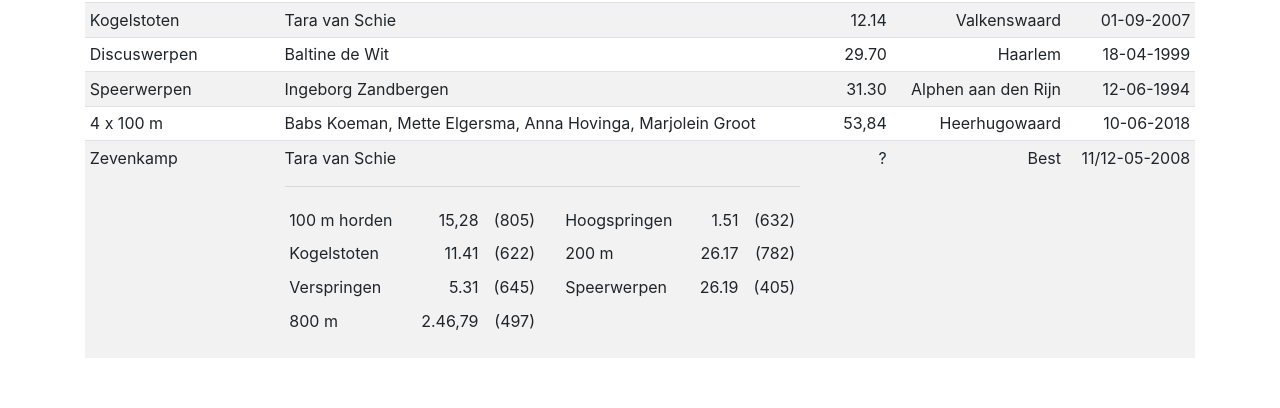
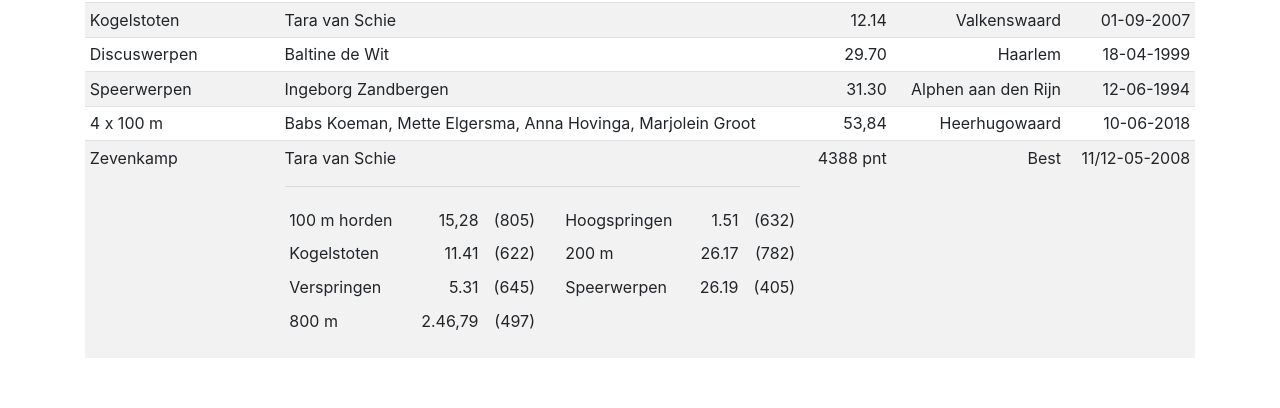
Before and after one commit to Voles/avhaarlem-ranglijsten, a React (Create React App) app: page / in a window 1280 px wide. Shown: the part 3157-3565 px from the top of the page. Built offline with nearby package versions, Linux system fonts and the light colour scheme.

Commit message:
Add missing 'Totaal' for meerkamp score

```diff
--- a/src/resultaten/vrouwen-outdoor/junioren-b.js
+++ b/src/resultaten/vrouwen-outdoor/junioren-b.js
@@ -157,6 +157,11 @@ export default [
         "onderdeel": ACHTHONDERD_METER,
         "prestatie": "2.46,79",
         "punten": "(497)"
+      },
+      {
+        "onderdeel": "Totaal",
+        "prestatie": "",
+        "punten": "4388 pnt"
       }
     ],
     "plaats": "Best",
```
